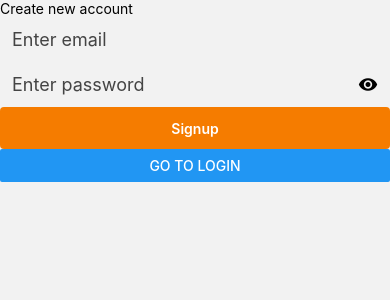
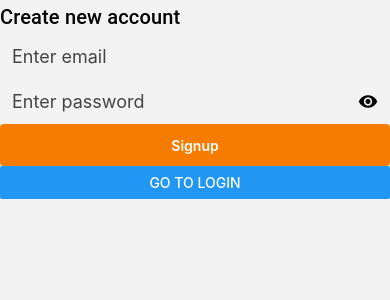
Before and after one commit to jawgrar/vigilant-fortnight, a React Native app: screen /Signup in a window 390 px wide. Shown: the top 300 px of the page. Built offline with nearby package versions, Linux system fonts and the light colour scheme; no server answers.

Commit message:
change styles

```diff
--- a/screens/SignupScreen.js
+++ b/screens/SignupScreen.js
@@ -2,6 +2,7 @@ import { StatusBar } from 'expo-status-bar';
 import React from 'react';
 import { useState } from 'react';
 import { StyleSheet, Text, View, Button as RNButton } from 'react-native';
+import { Title } from 'react-native-paper';
 
 import { Button, InputField, ErrorMessage } from '../components';
 import Firebase from '../config/firebase';
@@ -38,7 +39,7 @@ export default function SignupScreen({ navigation }) {
   return (
     <View style={styles.container}>
       <StatusBar style='dark-content' />
-      <Text style={styles.title}>Create new account</Text>
+      <Title style={{color: '#000'}}>Create new account</Title>
       <InputField
         // inputStyle={{
         //   fontSize: 14
```
